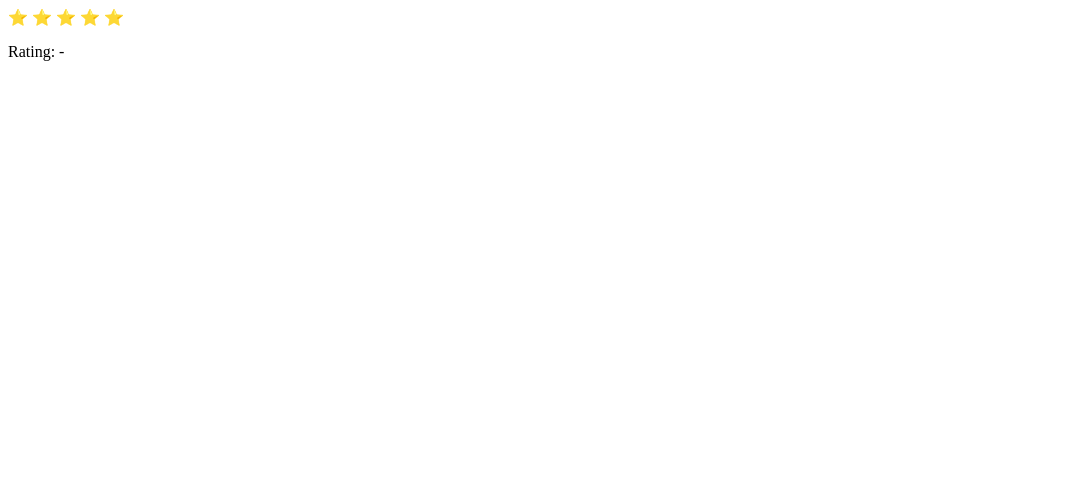
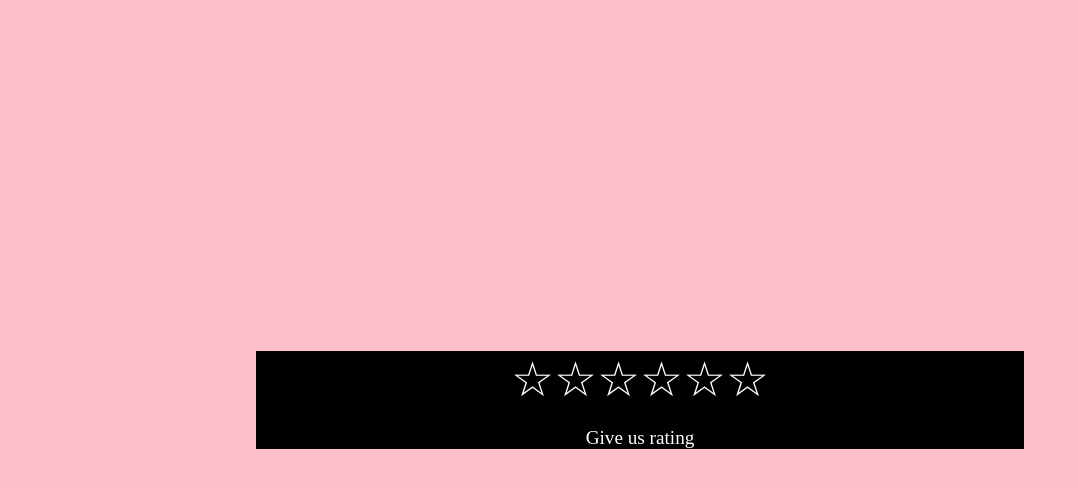
Before and after one commit to Amisha0971/GIVE-US-RATING-HTML-CSS-JS, a plain HTML site: page index.html in a window 1280 px wide. Shown: the whole page, without its empty margins (0-1078 px from the left). Drawn offline with Linux system fonts and the light colour scheme.

Commit message:
second commit

```diff
--- a/index.html
+++ b/index.html
@@ -1,52 +1,18 @@
 <!DOCTYPE html>
 <html lang="en">
 <head>
-<meta charset="UTF-8">
-<meta name="viewport" content="width=device-width, initial-scale=1.0">
-<title>Star Rating</title>
-<style>
-  .stars span {
-    cursor: pointer;
-  }
-</style>
+  <meta charset="UTF-8">
+  <meta name="viewport" content="width=device-width, initial-scale=1.0">
+  <title>Five Star Rating Animation</title>
+  <link rel="stylesheet" href="styles.css">
 </head>
 <body>
-<div class="stars">
-  <span onclick="rate(1)">⭐</span>
-  <span onclick="rate(2)">⭐</span>
-  <span onclick="rate(3)">⭐</span>
-  <span onclick="rate(4)">⭐</span>
-  <span onclick="rate(5)">⭐</span>
-</div>
-<p id="rating-label">Rating: <span id="rating-value">-</span></p>
-
-<script>
-function rate(stars) {
-  const ratingValue = document.getElementById('rating-value');
-  const ratingLabel = document.getElementById('rating-label');
-
-  ratingValue.textContent = stars;
-
-  switch(stars) {
-    case 1:
-      ratingLabel.textContent = 'Poor';
-      break;
-    case 2:
-      ratingLabel.textContent = 'Fair';
-      break;
-    case 3:
-      ratingLabel.textContent = 'Good';
-      break;
-    case 4:
-      ratingLabel.textContent = 'Very Good';
-      break;
-    case 5:
-      ratingLabel.textContent = 'Excellent';
-      break;
-    default:
-      ratingLabel.textContent = '-';
-  }
-}
-</script>
+  <div class="container">
+    <div class="rating-container">
+      <div class="stars" id="rating-stars"></div>
+      <div class="rating-info" id="rating-info">Give us rating</div>
+    </div>
+  </div>
+  <script src="script.js"></script>
 </body>
 </html>
--- /dev/null
+++ b/script.js
@@ -0,0 +1,46 @@
+const rating = [
+    { emoji: "", name: "Give us rating" },
+    { emoji: "😞", name: "Very poor" },
+    { emoji: "😐", name: "Poor" },
+    { emoji: "😊", name: "Good" },
+    { emoji: "😄", name: "Very Good" },
+    { emoji: "😍", name: "Excellent" }
+  ];
+
+  const starsContainer = document.getElementById('rating-stars');
+  const ratingInfo = document.getElementById('rating-info');
+
+  function renderRating() {
+    starsContainer.innerHTML = '';
+    rating.forEach((option, index) => {
+      const star = document.createElement('span');
+      star.classList.add('star');
+      star.textContent = '☆'; // Default empty star
+      star.title = option.name;
+      star.addEventListener('mouseover', () => highlightStars(index));
+      star.addEventListener('click', () => handleRatingClick(index));
+      starsContainer.appendChild(star);
+    });
+  }
+
+  function highlightStars(index) {
+    const stars = starsContainer.querySelectorAll('.star');
+    stars.forEach((star, i) => {
+      if (i <= index) {
+        star.textContent = rating[i].emoji;
+      } else {
+        star.textContent = '☆'; // Empty star
+      }
+    });
+    updateRatingInfo(index);
+  }
+
+  function handleRatingClick(index) {
+    updateRatingInfo(index);
+  }
+
+  function updateRatingInfo(index) {
+    ratingInfo.textContent = rating[index].name;
+  }
+
+  renderRating();
--- /dev/null
+++ b/styles.css
@@ -0,0 +1,42 @@
+body {
+    background-color: pink; /* Set the background color to pink */
+  }
+
+  .container {
+    position: absolute;
+    top: 50%;
+    left: 50%;
+    transform: translate(-50%, -50%);
+    display: flex;
+    justify-content: center;
+    align-items: center;
+    width: 60%;
+    height: auto;
+    background-color: black;
+    overflow: hidden; /* Ensure content inside the oval container doesn't overflow */
+  }
+
+  .rating-container {
+    text-align: center;
+  }
+
+  .stars {
+    font-size: 3em;
+  }
+
+  .star {
+    display: inline-block;
+    cursor: pointer;
+    color: white; /* Set stars color to white */
+  }
+
+  .star:hover,
+  .star.active {
+    color: yellow;
+  }
+
+  .rating-info {
+    margin-top: 20px;
+    font-size: 1.2em;
+    color: white; /* Set color to white */
+  }
```
